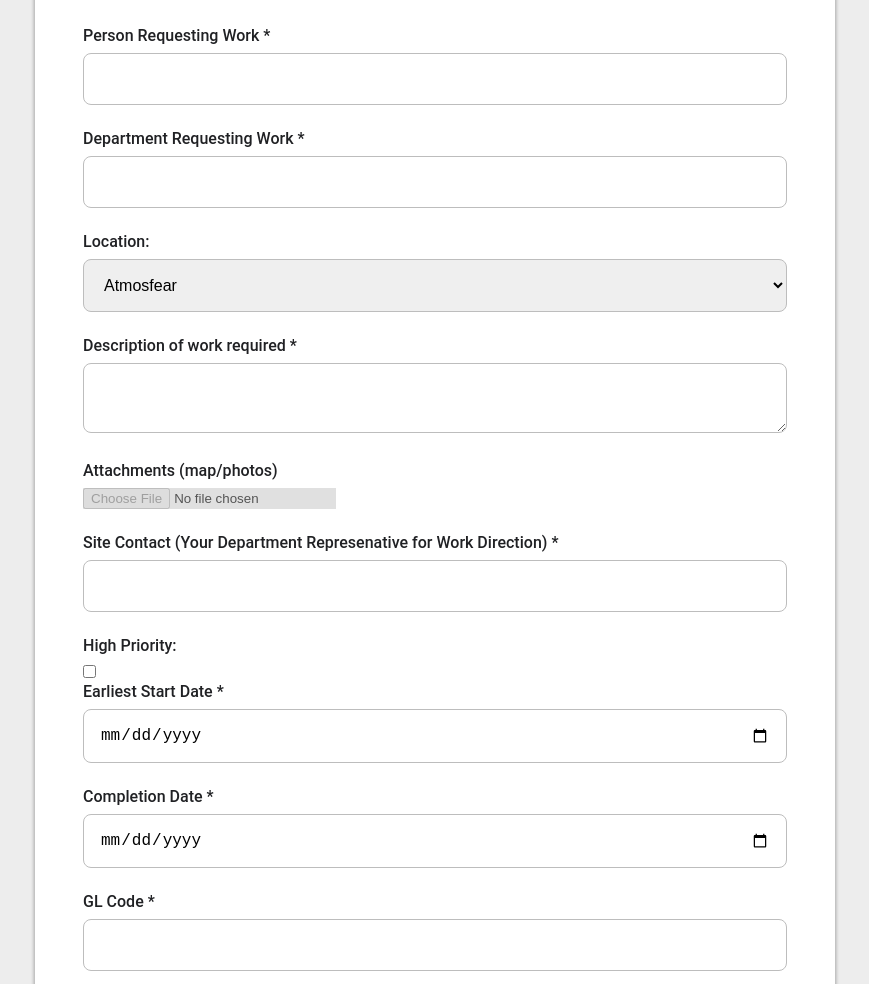
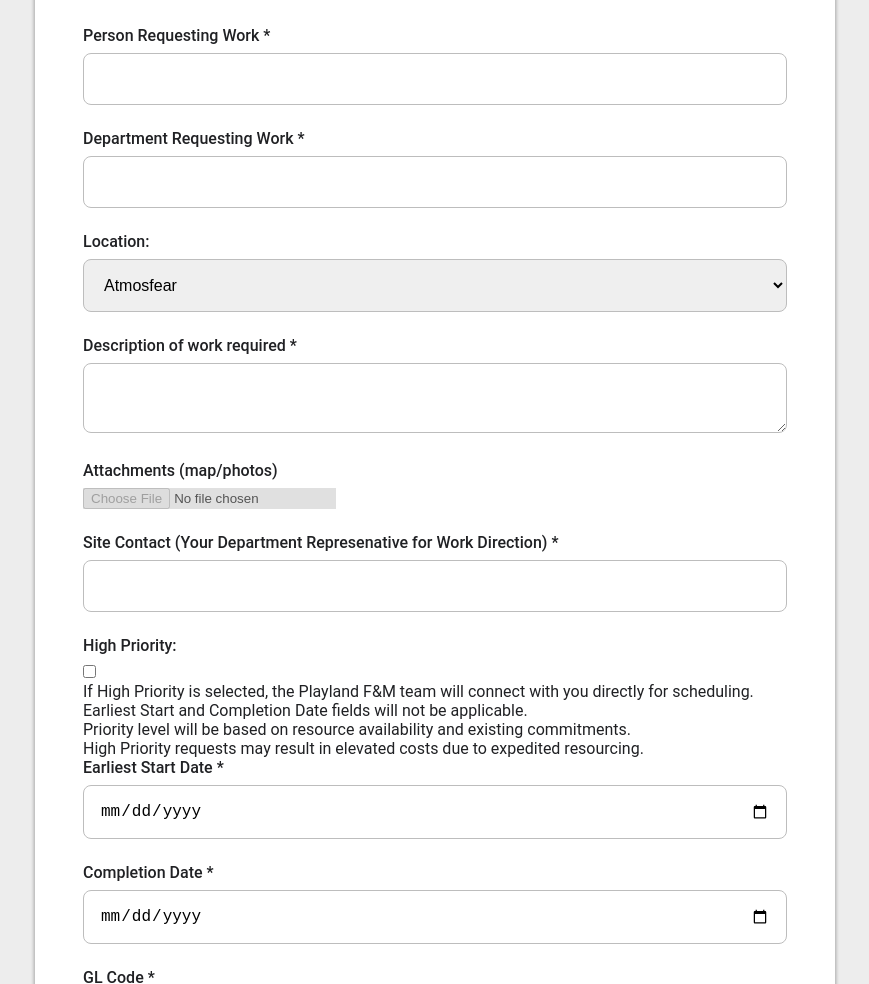
Before and after one commit to lbmobaro/pne, a website: page index.html in a window 1280 px wide. Shown: the part 116-1100 px from the top of the page, without its empty margins (205-1074 px from the left). Drawn offline with Linux system fonts and the light colour scheme.

Commit message:
Update index.html

```diff
--- a/index.html
+++ b/index.html
@@ -42,6 +42,12 @@
                 <label for="highPriority">High Priority:</label>
                 <input type="checkbox" id="highPriority" name="highPriority">
             </div>
+            <div class="explanation">
+                <p>If High Priority is selected, the Playland F&M team will connect with you directly for scheduling.</p>
+                <p>Earliest Start and Completion Date fields will not be applicable.</p>
+                <p>Priority level will be based on resource availability and existing commitments.</p>
+                <p>High Priority requests may result in elevated costs due to expedited resourcing.</p>
+            </div>
             <div class="form-row">
                 <label for="startDate">Earliest Start Date *</label>
                 <input type="date" id="startDate" name="startDate" required>
```
